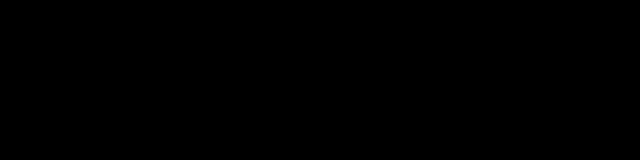
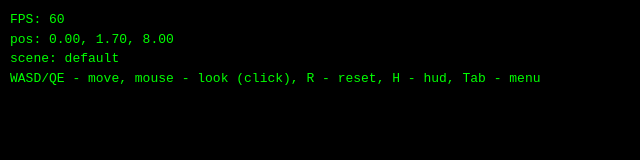
Before and after one commit to tyzegt/ascii3d, a plain HTML site: page index.html in a window 1280 px wide. Shown: the whole page, without its empty margins (0-640 px from the left). Drawn offline with Linux system fonts and the light colour scheme.

Commit message:
Этап 2: камера + ввод — Camera, Input (WASD/QE/мышь/Pointer Lock), HUD, game loop

```diff
--- /dev/null
+++ b/js/core/Camera.js
@@ -0,0 +1,118 @@
+window.A3D = window.A3D || {};
+A3D.modules = A3D.modules || {};
+
+A3D.modules.Camera = (function () {
+    'use strict';
+
+    var Vec3 = A3D.modules.Vec3;
+    var Mat4 = A3D.modules.Mat4;
+    var MathUtils = A3D.modules.MathUtils;
+    var Config = A3D.modules.Config;
+    var Debug = A3D.modules.Debug;
+
+    function Camera() {
+        this.position = new Vec3(0, 1.7, 8);
+        this.yaw = 0;
+        this.pitch = 0;
+        this.fov = Config.FOV;
+        this.aspect = 1;
+        this.near = Config.NEAR;
+        this.far = Config.FAR;
+        this.reset();
+    }
+
+    Camera.prototype.reset = function () {
+        this.position = new Vec3(0, 1.7, 8);
+        this.yaw = 0;
+        this.pitch = 0;
+    };
+
+    Camera.prototype.forward = function () {
+        return new Vec3(
+            -Math.sin(this.yaw) * Math.cos(this.pitch),
+            Math.sin(this.pitch),
+            -Math.cos(this.yaw) * Math.cos(this.pitch)
+        );
+    };
+
+    Camera.prototype.right = function () {
+        return new Vec3(Math.cos(this.yaw), 0, -Math.sin(this.yaw));
+    };
+
+    Camera.prototype.up = function () {
+        return this.forward().cross(this.right()).normalize();
+    };
+
+    Camera.prototype.moveForward = function (distance) {
+        this.position = this.position.add(this.forward().scale(distance));
+    };
+
+    Camera.prototype.moveBack = function (distance) {
+        this.position = this.position.add(this.forward().scale(-distance));
+    };
+
+    Camera.prototype.moveLeft = function (distance) {
+        this.position = this.position.add(this.right().scale(-distance));
+    };
+
+    Camera.prototype.moveRight = function (distance) {
+        this.position = this.position.add(this.right().scale(distance));
+    };
+
+    Camera.prototype.moveUp = function (distance) {
+        this.position = this.position.add(new Vec3(0, distance, 0));
+    };
+
+    Camera.prototype.moveDown = function (distance) {
+        this.position = this.position.add(new Vec3(0, -distance, 0));
+    };
+
+    Camera.prototype.rotate = function (dx, dy) {
+        this.yaw -= dx;
+        this.pitch = MathUtils.clamp(this.pitch - dy, -Config.PITCH_LIMIT, Config.PITCH_LIMIT);
+    };
+
+    Camera.prototype.lookAt = function (target) {
+        var dir = target.sub(this.position);
+        var len = dir.length();
+        if (len === 0) {
+            return;
+        }
+        dir = dir.scale(1 / len);
+        this.yaw = -Math.atan2(dir.x, dir.z);
+        this.pitch = MathUtils.clamp(Math.asin(dir.y), -Config.PITCH_LIMIT, Config.PITCH_LIMIT);
+    };
+
+    Camera.prototype.getViewMatrix = function () {
+        var e = this.position;
+        var f = this.forward();
+        var s = this.right();
+        var u = new Vec3(
+            s.y * f.z - s.z * f.y,
+            s.z * f.x - s.x * f.z,
+            s.x * f.y - s.y * f.x
+        );
+
+        var m = new Float32Array(16);
+        m[0] = s.x;  m[1] = u.x;  m[2]  = -f.x; m[3]  = 0;
+        m[4] = s.y;  m[5] = u.y;  m[6]  = -f.y; m[7]  = 0;
+        m[8] = s.z;  m[9] = u.z;  m[10] = -f.z; m[11] = 0;
+        m[12] = -(s.x * e.x + s.y * e.y + s.z * e.z);
+        m[13] = -(u.x * e.x + u.y * e.y + u.z * e.z);
+        m[14] =   (f.x * e.x + f.y * e.y + f.z * e.z);
+        m[15] = 1;
+        return new Mat4(m);
+    };
+
+    Camera.prototype.getProjectionMatrix = function () {
+        return Mat4.perspective(this.fov, this.aspect, this.near, this.far);
+    };
+
+    Camera.prototype.setView = function (position, yaw, pitch) {
+        this.position = (position instanceof Vec3) ? position.clone() : new Vec3(position.x, position.y, position.z);
+        this.yaw = yaw || 0;
+        this.pitch = MathUtils.clamp(pitch || 0, -Config.PITCH_LIMIT, Config.PITCH_LIMIT);
+    };
+
+    return Camera;
+})();
--- /dev/null
+++ b/js/core/Input.js
@@ -0,0 +1,152 @@
+window.A3D = window.A3D || {};
+A3D.modules = A3D.modules || {};
+
+A3D.modules.Input = (function () {
+    'use strict';
+
+    var MathUtils = A3D.modules.MathUtils;
+    var Config = A3D.modules.Config;
+    var Debug = A3D.modules.Debug;
+
+    var keys = {};
+    var mouseDX = 0;
+    var mouseDY = 0;
+    var locked = false;
+    var canvas = null;
+
+    var ARROWS = [
+        'ArrowUp', 'ArrowDown', 'ArrowLeft', 'ArrowRight', 'Space',
+        'KeyW', 'KeyA', 'KeyS', 'KeyD', 'KeyQ', 'KeyE',
+        'KeyR', 'KeyH', 'Tab'
+    ];
+
+    function isPointerLocked() {
+        return document.pointerLockElement === canvas;
+    }
+
+    function onKeyDown(e) {
+        if (e.code === 'Tab') {
+            e.preventDefault();
+        }
+        if (ARROWS.indexOf(e.code) !== -1) {
+            e.preventDefault();
+        }
+        if (keys[e.code]) {
+            return;
+        }
+        keys[e.code] = true;
+        if (e.code >= 'Digit1' && e.code <= 'Digit9') {
+            var num = parseInt(e.code.charAt(5), 10);
+            Debug.log('Input', 'hotkey: add primitive ' + num);
+        }
+    }
+
+    function onKeyUp(e) {
+        keys[e.code] = false;
+    }
+
+    function onMouseMove(e) {
+        if (!locked) {
+            return;
+        }
+        mouseDX += e.movementX;
+        mouseDY += e.movementY;
+    }
+
+    function onClick() {
+        if (!locked && canvas.requestPointerLock) {
+            var result = canvas.requestPointerLock();
+            if (result && result.catch) {
+                result.catch(function (err) {
+                    Debug.warn('Input', 'pointer lock request failed:', err && err.message);
+                });
+            }
+        }
+    }
+
+    function onPointerLockChange() {
+        locked = isPointerLocked();
+        if (!locked) {
+            mouseDX = 0;
+            mouseDY = 0;
+        }
+    }
+
+    return {
+        init: function (canvasEl) {
+            canvas = canvasEl;
+            document.addEventListener('keydown', onKeyDown);
+            document.addEventListener('keyup', onKeyUp);
+            document.addEventListener('mousemove', onMouseMove);
+            canvas.addEventListener('click', onClick);
+            document.addEventListener('pointerlockchange', onPointerLockChange);
+            Debug.log('Input', 'initialized');
+        },
+
+        isDown: function (code) {
+            return !!keys[code];
+        },
+
+        consumeMouseDelta: function () {
+            var dx = mouseDX;
+            var dy = mouseDY;
+            mouseDX = 0;
+            mouseDY = 0;
+            return { x: dx, y: dy };
+        },
+
+        isLocked: function () {
+            return locked;
+        },
+
+        update: function (camera, dt) {
+            var move = 0;
+            var strafe = 0;
+            var lift = 0;
+            var turn = 0;
+            var look = 0;
+
+            if (keys['KeyW'] || keys['ArrowUp']) {
+                move += 1;
+            }
+            if (keys['KeyS'] || keys['ArrowDown']) {
+                move -= 1;
+            }
+            if (keys['KeyD']) {
+                strafe += 1;
+            }
+            if (keys['KeyA']) {
+                strafe -= 1;
+            }
+            if (keys['ArrowRight']) {
+                turn += 1;
+            }
+            if (keys['ArrowLeft']) {
+                turn -= 1;
+            }
+            if (keys['KeyE']) {
+                lift += 1;
+            }
+            if (keys['KeyQ']) {
+                lift -= 1;
+            }
+
+            var delta = this.consumeMouseDelta();
+            if (locked) {
+                camera.rotate(delta.x * Config.SENSITIVITY, delta.y * Config.SENSITIVITY);
+            }
+            if (turn !== 0) {
+                camera.rotate(turn * Config.SENSITIVITY * 15 * dt, 0);
+            }
+            if (move !== 0) {
+                camera.moveForward(move * Config.SPEED * dt);
+            }
+            if (strafe !== 0) {
+                camera.moveRight(strafe * Config.SPEED * dt);
+            }
+            if (lift !== 0) {
+                camera.moveUp(lift * Config.SPEED * dt);
+            }
+        }
+    };
+})();
--- a/js/main.js
+++ b/js/main.js
@@ -5,6 +5,17 @@ A3D.modules.Main = (function () {
     'use strict';
 
     var Debug = A3D.modules.Debug;
+    var Config = A3D.modules.Config;
+
+    var canvas = null;
+    var ctx = null;
+    var camera = null;
+    var input = null;
+    var hud = null;
+    var lastTime = 0;
+    var fps = 0;
+    var fpsTimer = 0;
+    var fpsFrames = 0;
 
     function boot() {
         var expected = [
@@ -12,7 +23,10 @@ A3D.modules.Main = (function () {
             'MathUtils',
             'Vec3',
             'Mat4',
-            'Config'
+            'Config',
+            'Camera',
+            'Input',
+            'HUD'
         ];
 
         var missing = expected.filter(function (name) {
@@ -24,15 +38,73 @@ A3D.modules.Main = (function () {
             return;
         }
 
-        var canvas = document.getElementById('canvas');
+        canvas = document.getElementById('canvas');
         if (!canvas) {
             Debug.error('Main', 'canvas element not found');
             return;
         }
+        ctx = canvas.getContext('2d');
+
+        camera = new A3D.modules.Camera();
+        input = A3D.modules.Input;
+        hud = A3D.modules.HUD;
+
+        resize();
+        window.addEventListener('resize', resize);
+
+        input.init(canvas);
+        hud.init();
+        hud.setSceneName('default');
+
+        document.addEventListener('keydown', function (e) {
+            if (e.code === 'KeyR') {
+                camera.reset();
+                Debug.log('Main', 'camera reset');
+            } else if (e.code === 'KeyH') {
+                hud.toggle();
+            }
+        });
 
         var loaded = Object.keys(A3D.modules).sort();
         Debug.log('Main', 'loaded modules:', loaded.join(', '));
         Debug.log('Main', 'canvas ready:', canvas.id);
+
+        lastTime = performance.now();
+        requestAnimationFrame(frame);
+    }
+
+    function resize() {
+        var dpr = window.devicePixelRatio || 1;
+        canvas.width = Math.floor(window.innerWidth * dpr);
+        canvas.height = Math.floor(window.innerHeight * dpr);
+        camera.aspect = window.innerWidth / window.innerHeight;
+    }
+
+    function frame(now) {
+        var dt = (now - lastTime) / 1000;
+        lastTime = now;
+        if (dt > Config.MAX_DT) {
+            dt = Config.MAX_DT;
+        }
+
+        input.update(camera, dt);
+
+        fpsFrames++;
+        fpsTimer += dt;
+        if (fpsTimer >= 0.5) {
+            fps = Math.round(fpsFrames / fpsTimer);
+            fpsFrames = 0;
+            fpsTimer = 0;
+        }
+
+        render();
+        hud.update(camera, fps);
+        requestAnimationFrame(frame);
+    }
+
+    function render() {
+        ctx.fillStyle = '#000';
+        ctx.fillRect(0, 0, canvas.width, canvas.height);
     }
 
     if (document.readyState === 'loading') {
--- /dev/null
+++ b/js/ui/HUD.js
@@ -0,0 +1,89 @@
+window.A3D = window.A3D || {};
+A3D.modules = A3D.modules || {};
+
+A3D.modules.HUD = (function () {
+    'use strict';
+
+    var Debug = A3D.modules.Debug;
+
+    var visible = true;
+    var el = null;
+    var fpsEl = null;
+    var posEl = null;
+    var sceneEl = null;
+    var hintsEl = null;
+
+    function build() {
+        if (el) {
+            return;
+        }
+        el = document.createElement('div');
+        el.id = 'hud';
+        el.style.position = 'fixed';
+        el.style.top = '10px';
+        el.style.left = '10px';
+        el.style.zIndex = '10';
+        el.style.color = '#0f0';
+        el.style.fontFamily = 'monospace';
+        el.style.fontSize = '13px';
+        el.style.lineHeight = '1.5';
+        el.style.textShadow = '0 0 4px #000';
+        el.style.pointerEvents = 'none';
+        el.style.whiteSpace = 'pre';
+        el.innerHTML =
+            '<span id="hud-fps">FPS: -</span>\n' +
+            '<span id="hud-pos">pos: -</span>\n' +
+            '<span id="hud-scene">scene: -</span>\n' +
+            '<span id="hud-hints">WASD/QE - move, mouse - look (click), R - reset, H - hud, Tab - menu</span>';
+        document.body.appendChild(el);
+        fpsEl = document.getElementById('hud-fps');
+        posEl = document.getElementById('hud-pos');
+        sceneEl = document.getElementById('hud-scene');
+        hintsEl = document.getElementById('hud-hints');
+        Debug.log('HUD', 'initialized');
+    }
+
+    return {
+        init: function () {
+            build();
+        },
+
+        setVisible: function (value) {
+            visible = !!value;
+            if (el) {
+                el.style.display = visible ? '' : 'none';
+            }
+        },
+
+        toggle: function () {
+            this.setVisible(!visible);
+            return visible;
+        },
+
+        isVisible: function () {
+            return visible;
+        },
+
+        setSceneName: function (name) {
+            if (sceneEl) {
+                sceneEl.textContent = 'scene: ' + name;
+            }
+        },
+
+        update: function (camera, fps) {
+            if (!visible || !el) {
+                return;
+            }
+            if (fpsEl && fps !== undefined) {
+                fpsEl.textContent = 'FPS: ' + fps;
+            }
+            if (posEl && camera) {
+                var p = camera.position;
+                posEl.textContent = 'pos: ' +
+                    p.x.toFixed(2) + ', ' +
+                    p.y.toFixed(2) + ', ' +
+                    p.z.toFixed(2);
+            }
+        }
+    };
+})();
```
Also changed, not shown: index.html (+3 -0 lines), 1 other file.
